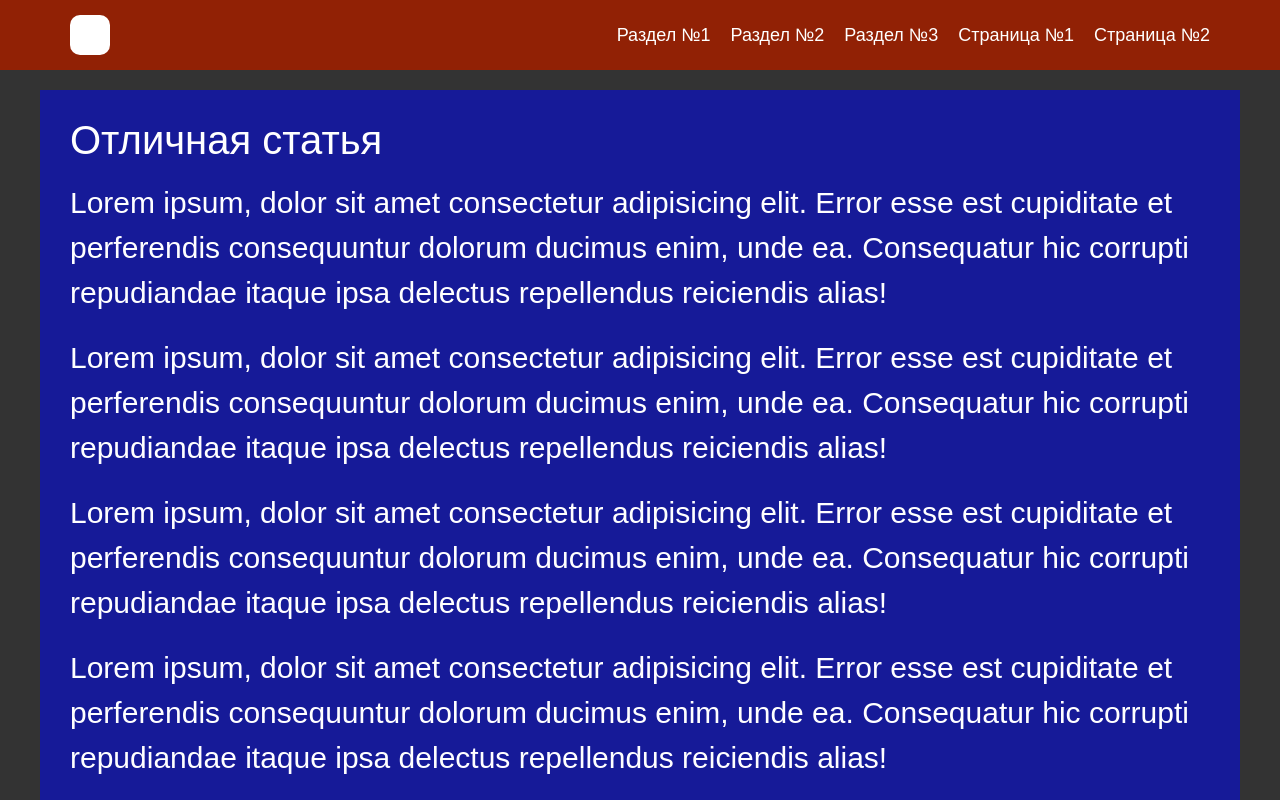
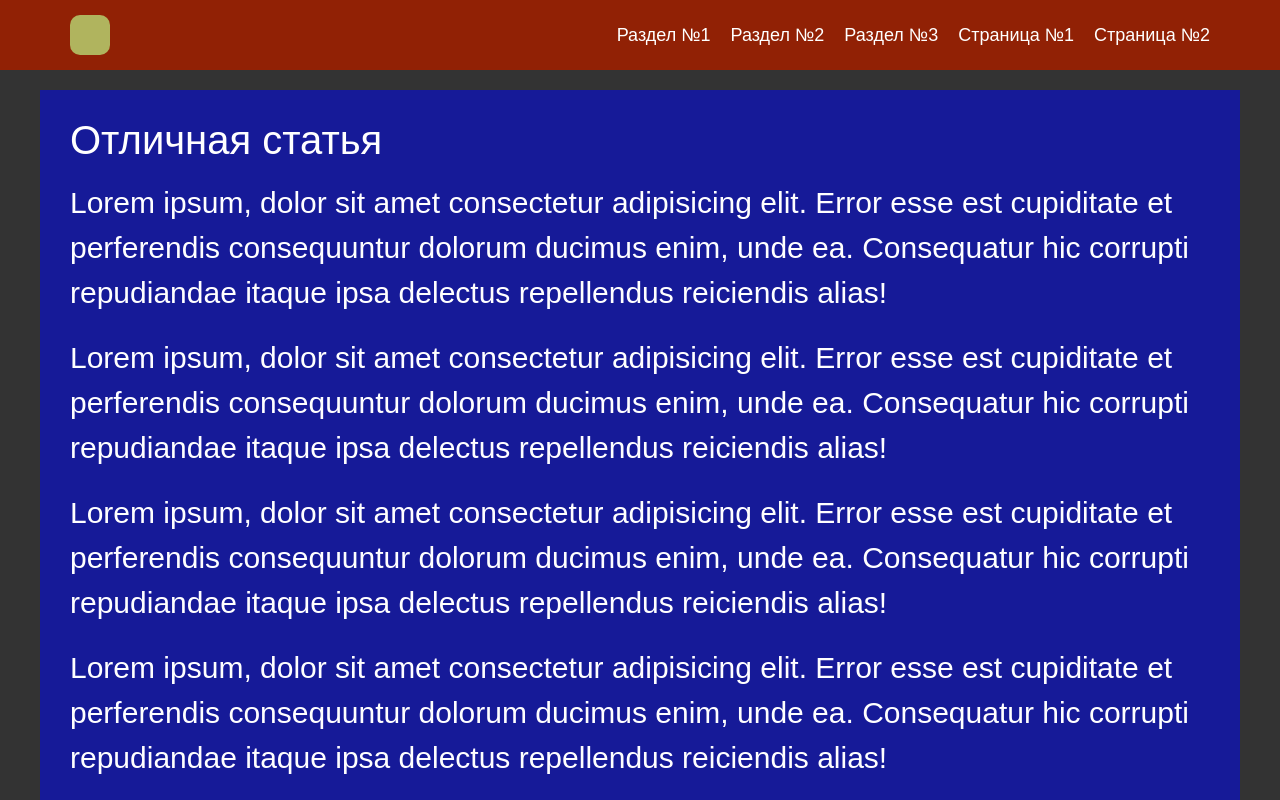
Before and after one commit to Albert1978lans/menuJS, a plain HTML site: page index.html in a window 1280 px wide. Shown: the top 800 px of the page. Drawn offline with Linux system fonts and the light colour scheme.

Commit message:
two commit

```diff
--- a/scss/_header.scss
+++ b/scss/_header.scss
@@ -17,7 +17,7 @@
 }
 .header__logo {
    border-radius: 25%;
-   background-color: #fff;
+   background-color: rgb(176, 180, 94);
    position: relative;
    z-index: 5;
    width: 40px;
```
Also changed, not shown: css/style.css.
